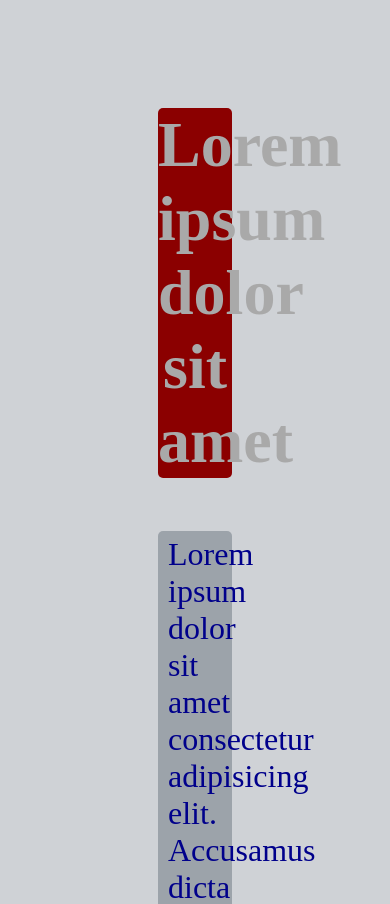
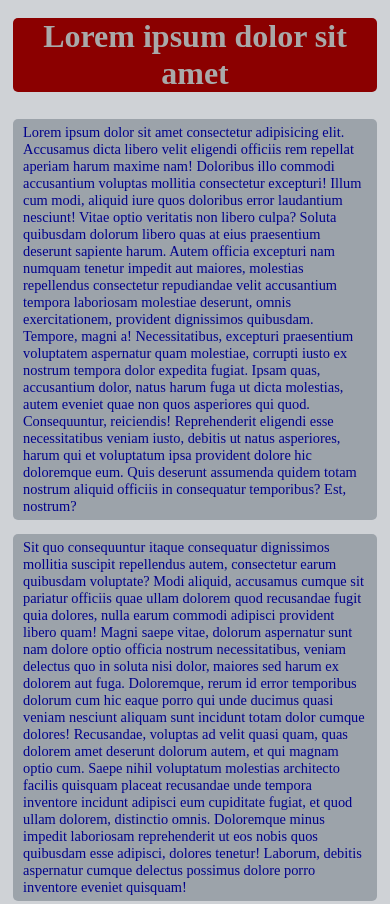
Before and after one commit to WebHeroSchool/mq17, a plain HTML site: page index.html in a window 390 px wide. Shown: the top 904 px of the page. Drawn offline with Linux system fonts and the light colour scheme.

Commit message:
Added media queries for different screen resolutions

```diff
--- a/css/style.css
+++ b/css/style.css
@@ -1,5 +1,6 @@
 * {
   box-sizing: border-box;
+  transition: all .2s;
 }
 
 body {
@@ -7,12 +8,13 @@ body {
 }
 
 .first {
-  padding: 100px 150px;
+  padding: 100px 80px;
 }
+
 .first-title {
+  font-size: 4em;
   border-radius: 5px;
   text-align: center;
-  font-size: 4em;
   color: darkgray;
   margin-top: 0;
   background-color: darkred;
@@ -20,9 +22,90 @@ body {
 }
 
 .text {
+  font-size: 2em;
   padding: 5px 10px;
-  font-size: 2em;
   color: darkblue;
   background-color: #1234;
   border-radius: 5px;
 }
+
+
+@media (max-width:1281px) {
+  .first-title {
+    font-size: 3.5em;
+  }
+
+  .text {
+    font-size: 1.8em;
+  }
+}
+
+@media (max-width:1025px) {
+  .first {
+    padding: 100px 60px;
+  }
+
+  .first-title {
+    font-size: 3.2em;
+  }
+
+  .text {
+    font-size: 1.5em;
+  }
+
+}
+@media (max-width:961px) {
+  .first {
+    padding: 60px 30px;
+  }
+
+  .first-title {
+    font-size: 3em;
+  }
+
+  .text {
+    font-size: 1.2em;
+  }
+}
+
+
+@media (max-width:641px) {
+  .first {
+    padding: 30px 10px;
+  }
+
+  .first-title {
+    font-size: 2.5em;
+  }
+
+  .text {
+    font-size: 1em;
+  }
+}
+
+@media (max-width:480px) {
+  .first {
+    padding: 10px 5px;
+  }
+  .first-title {
+    font-size: 2em;
+  }
+
+  .text {
+    font-size: .9em;
+  }
+}
+
+@media (max-width:320px) {
+  .first {
+    padding: 0 0;
+  }
+  .first-title {
+    font-size: 1.5em;
+  }
+
+  .text {
+    color: darkred;
+    font-size: .8em;
+  }
+}
```
